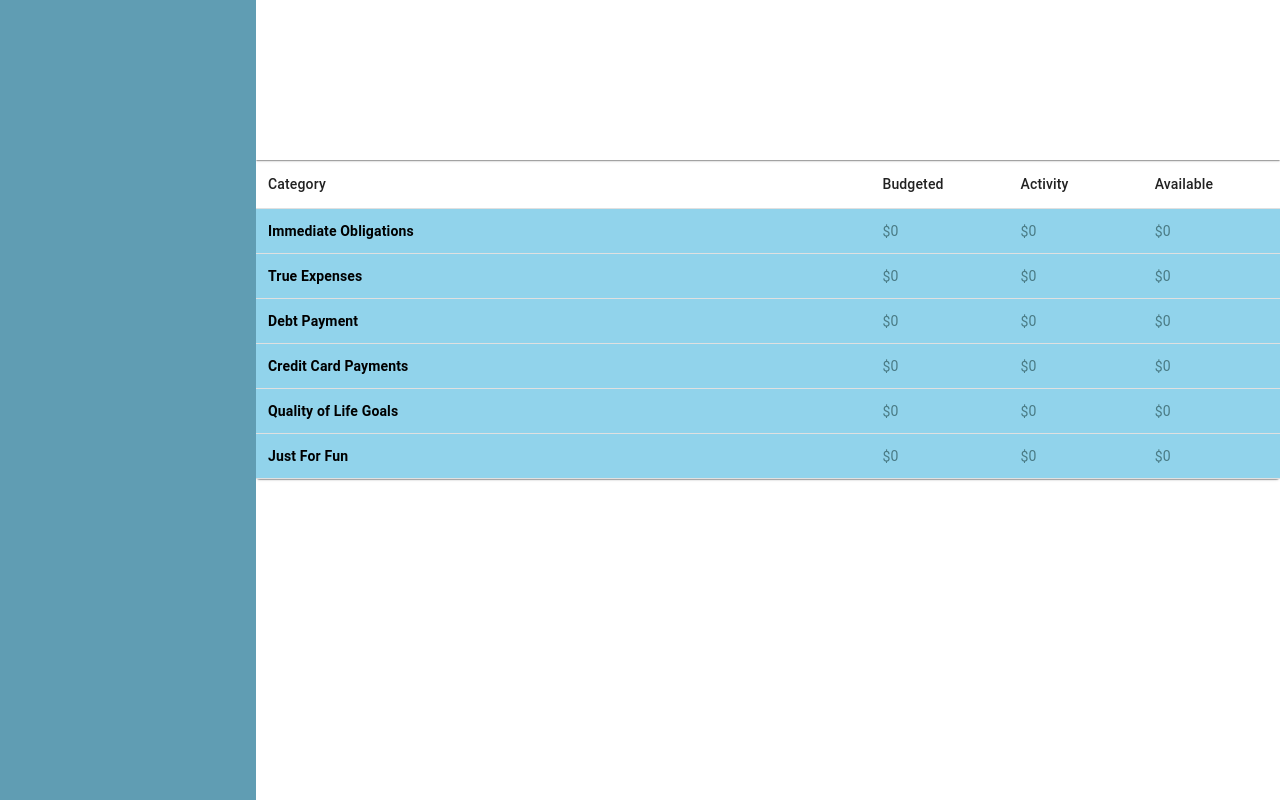
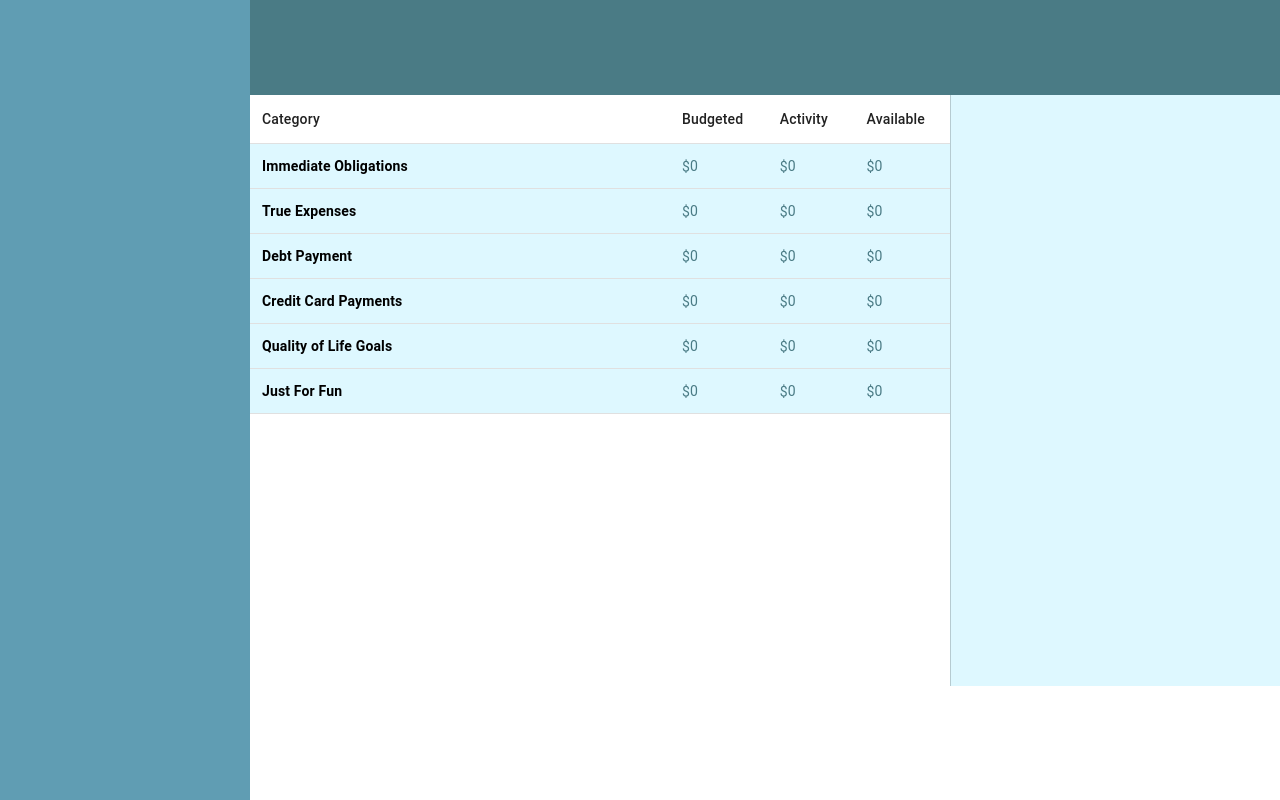
Before and after one commit to jesusriv/budget-app-react, a React (Create React App) app: page / in a window 1280 px wide. Built offline with nearby package versions, Linux system fonts and the light colour scheme; no server answers.

Commit message:
main components laid out

```diff
--- a/src/App.css
+++ b/src/App.css
@@ -7,38 +7,13 @@ body {
   color: #444444;
 }
 
-#aside {position: fixed;}
+#aside {position: fixed; overflow: hidden;}
 
-.App {
-  text-align: center;
+#main-content {width: 1030px; height: auto !important;}
+
+#overview {position: fixed; margin-left: 700px;}
+
+#status-bar {
+  position: fixed;
+  top: 0;
 }
-
-.App-logo {
-  height: 40vmin;
-  pointer-events: none;
-}
-
-@media (prefers-reduced-motion: no-preference) {
-  .App-logo {
-    animation: App-logo-spin infinite 20s linear;
-  }
-}
-
-.App-header {
-  background-color: #282c34;
-  min-height: 100vh;
-  display: flex;
-  flex-direction: column;
-  align-items: center;
-  justify-content: center;
-  font-size: calc(10px + 2vmin);
-  color: white;
-}
-@keyframes App-logo-spin {
-  from {
-    transform: rotate(0deg);
-  }
-  to {
-    transform: rotate(360deg);
-  }
-}
--- a/src/index.css
+++ b/src/index.css
@@ -5,8 +5,9 @@ body {
     sans-serif;
   -webkit-font-smoothing: antialiased;
   -moz-osx-font-smoothing: grayscale;
-  font-size: 65.2%;
 }
+
+#root {font-size: 6px;}
 
 code {
   font-family: source-code-pro, Menlo, Monaco, Consolas, 'Courier New',
--- a/src/organisms/Aside/Aside.tsx
+++ b/src/organisms/Aside/Aside.tsx
@@ -14,7 +14,7 @@ export default Aside;
 
 const styles = {
     container: {
-        width: "20vw",
+        width: "250px",
         height: "100vh",
         backgroundColor: `${customTheme.palette.primary.main}`
     }
--- a/src/organisms/CategoryTable/CategoryTable.tsx
+++ b/src/organisms/CategoryTable/CategoryTable.tsx
@@ -60,6 +60,7 @@ export default class CategoryTable extends React.Component<TableProps, TableStat
     }
     render() {
         return (
+            <div style={{width: '700px', height: "auto"}}>
                 <Table>
                     <TableHead>
                         <TableRow>
@@ -71,6 +72,7 @@ export default class CategoryTable extends React.Component<TableProps, TableStat
                     </TableHead>
                     { this.state.components }
                 </Table>
+            </div>
         );
     }
 }
--- /dev/null
+++ b/src/organisms/Overview/Overview.tsx
@@ -0,0 +1,26 @@
+import React from 'react';
+import customTheme from '../../theme/CustomTheme/CustomTheme';
+
+interface OverviewProps {
+    budget: number
+}
+
+const Overview: React.FC<OverviewProps> = (props: OverviewProps) => {
+    return (
+        <div style={styles.container} id="overview">
+
+        </div>
+    );
+}
+
+export default Overview;
+
+const styles = {
+    container: {
+        width: '330px',
+        height: '591px',
+        overflow: 'hidden',
+        backgroundColor: `${customTheme.palette.primary.light}`,
+        borderLeft: '1px solid rgba(0, 0, 0, .18)',
+    }
+}
--- /dev/null
+++ b/src/organisms/StatusBar/StatusBar.tsx
@@ -0,0 +1,18 @@
+import React from 'react';
+
+import customTheme from '../../theme/CustomTheme/CustomTheme';
+
+const StatusBar: React.FC = () => {
+    return (
+        <div id="status-bar" style={{
+            width: "1030px",
+            height: "95px",
+            backgroundColor: `${customTheme.palette.primary.dark}`,
+            zIndex: 10
+        }} >
+
+        </div>
+    );
+}
+
+export default StatusBar;
--- a/src/pages/Dashboard/Dashboard.tsx
+++ b/src/pages/Dashboard/Dashboard.tsx
@@ -1,7 +1,9 @@
 import React from 'react';
-import { Paper } from '@material-ui/core';
+
 import CategoryTable from '../../organisms/CategoryTable/CategoryTable';
 import Aside from '../../organisms/Aside/Aside';
+import StatusBar from '../../organisms/StatusBar/StatusBar';
+import Overview from '../../organisms/Overview/Overview';
 
 const Dashboard: React.FC = () => {
     // if (!localStorage.getItem('userId')) {
@@ -13,15 +15,16 @@ const Dashboard: React.FC = () => {
     return (
         <div style={{display: "flex"}}>
             <Aside />
-            <Paper style={{width: "80vw", margin: "0 20vw"}}>
-                <Paper style={{width: "80vw", height: "20vh"}} square={true} elevation={1}>
-
-                </Paper>
-                <CategoryTable
-                    user={userId}
-                    budget={budgetId}
-                />
-            </Paper>
+            <div id="main-content" style={{width: "1030px", margin: "0 250px"}}>
+                <StatusBar />
+                <div style={{display: 'flex', top: '95px', position: 'relative'}}>
+                    <CategoryTable
+                        user={userId}
+                        budget={budgetId}
+                    />
+                    <Overview budget={budgetId}/>
+                </div>
+            </div>
         </div>
     )
 }
--- a/src/theme/CustomTheme/CustomTheme.tsx
+++ b/src/theme/CustomTheme/CustomTheme.tsx
@@ -1,7 +1,7 @@
 import { createMuiTheme } from '@material-ui/core';
 
 const primary = "#609db3";
-const lightprimary = "#91d3eb";
+const lightprimary = "#def8ff";
 const secondary = "#b07663";
 const dark = "#4a7b85";
 
@@ -24,14 +24,19 @@ const customTheme = createMuiTheme({
                 paddingBottom: ".2rem",
             },
         },
+        MuiPaper: {
+            root: {
+                color: "rgba(0, 0, 0, .57)"
+            }
+        },
         MuiTableCell: {
             root: {
                 padding: ".75rem"
             }
         },
-        MuiPaper: {
+        MuiTable: {
             root: {
-                color: "rgba(0, 0, 0, .57)"
+                overflowY: 'auto'
             }
         }
     }
```
Lines whose indentation alone changed are shown as unchanged.
